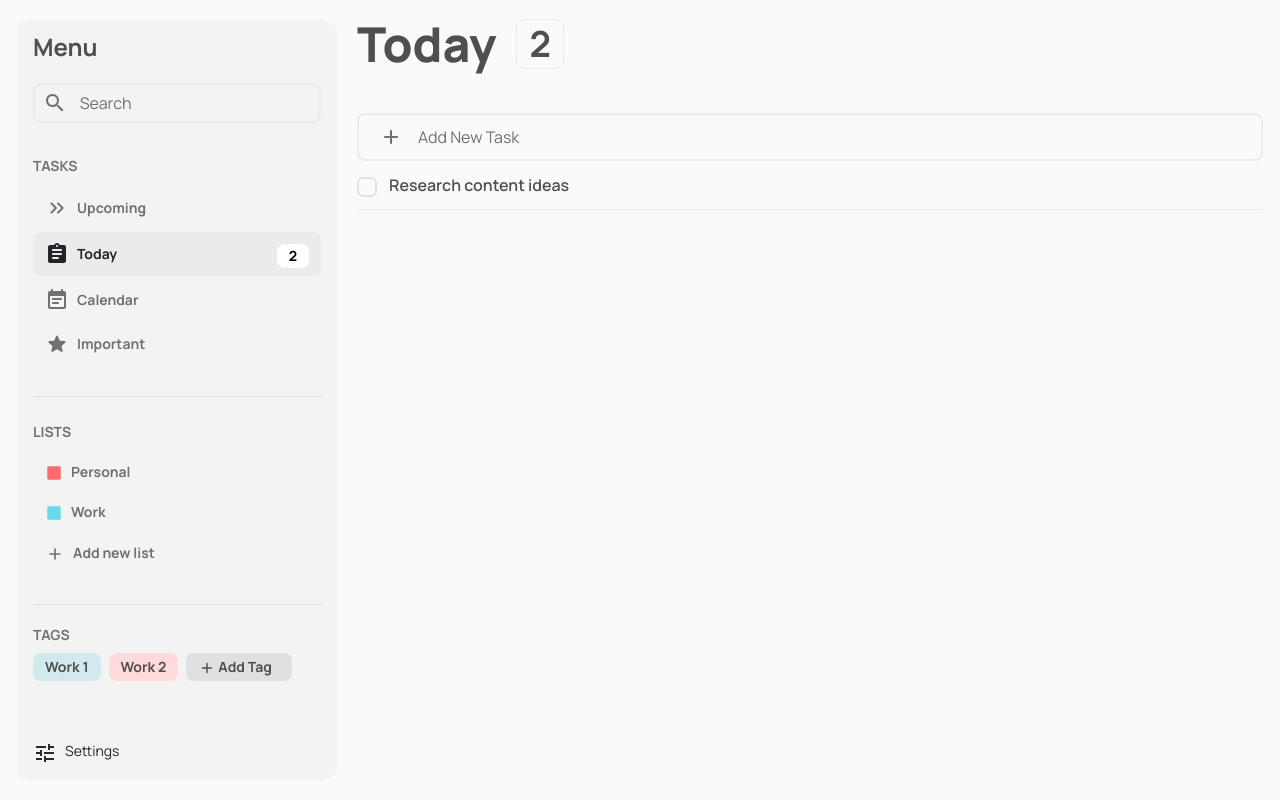
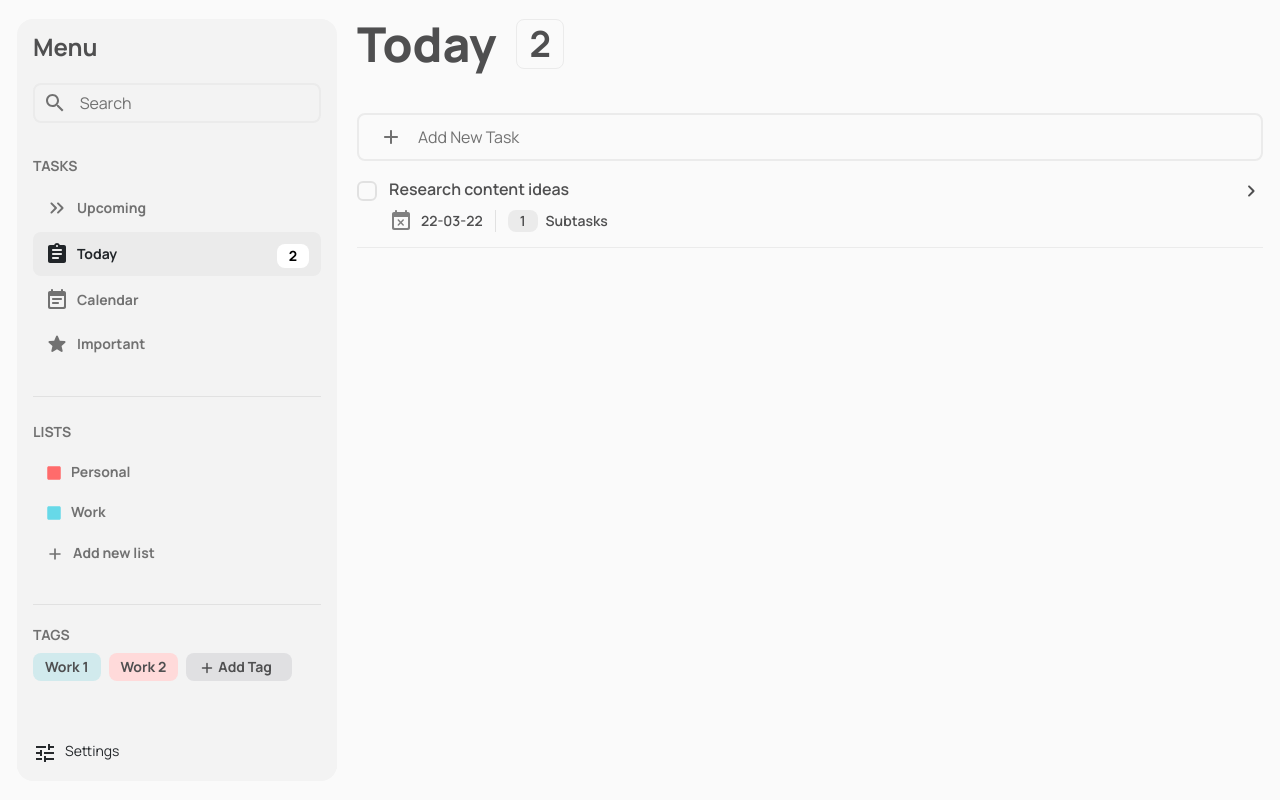
Before and after one commit to Zaccal/ToDo-App, a React (Vite) app: page /application in a window 1280 px wide. Built offline with nearby package versions, Linux system fonts and the light colour scheme.

Commit message:
fixed task ui component

```diff
--- a/src/components/Task/Task.tsx
+++ b/src/components/Task/Task.tsx
@@ -3,6 +3,7 @@ import Checkbox from "../../UI/Checkbox/Checkbox";
 import { ITask } from "../../types/interfaces/Interfaces";
 import { TypeSetState } from "../../types/types/types";
 import TaskDetails from "../../UI/TaskDetails/TaskDetails";
+import NavigateNextRoundedIcon from '@mui/icons-material/NavigateNextRounded';
 
 type TypeTaskComponent = Omit<ITask, "decriptiton" | "tagsById" | 'fromListById' | 'subtasks'>;
 
@@ -16,7 +17,7 @@ const Task = ({name, date, fromList, isDone, subtasksCount, id, setIsDone}: ITas
     const [checkboxStatus, setCheckboxStatus] = useState(false);
 
     return (
-        <div className="flex justify-between items-center py-3 text-md font-md border-b-[1px] border-mute">
+        <div className="flex justify-between items-start py-4 text-md font-md border-b-[1px] border-mute">
             <div className="flex items-start">
                 <Checkbox
                     className="mr-3 mt-1"
@@ -30,6 +31,9 @@ const Task = ({name, date, fromList, isDone, subtasksCount, id, setIsDone}: ITas
                   <TaskDetails className="mt-[10px]" date={date} subtasksCount={subtasksCount} fromList={fromList} />
                 </div>
             </div>
+            <div className="cursor-pointer">
+              <NavigateNextRoundedIcon />
+            </div>
         </div>
     );
 };
--- a/src/modules/Clipboard/Clipboard.tsx
+++ b/src/modules/Clipboard/Clipboard.tsx
@@ -1,6 +1,6 @@
 import ClipboardListTitle from "../../components/ClipboardListTitle/ClipboardListTitle"
 import Task from "../../components/Task/Task";
-import { Input, List } from "../Sidebar/SidebarImports"
+import { Input } from "../Sidebar/SidebarImports"
 import AddRoundedIcon from '@mui/icons-material/AddRounded';
 
 const Clipboard = () => {
@@ -13,7 +13,7 @@ const Clipboard = () => {
         classNameContainer="px-3 h-12"
         className="pl-2"
       />
-      <Task name="Research content ideas"/>
+      <Task name="Research content ideas" date="22-03-22" subtasksCount={1}/>
     </div>
   )
 }
```
